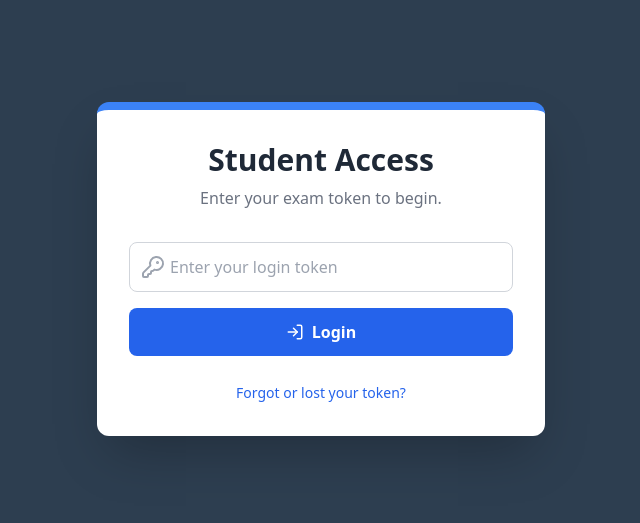
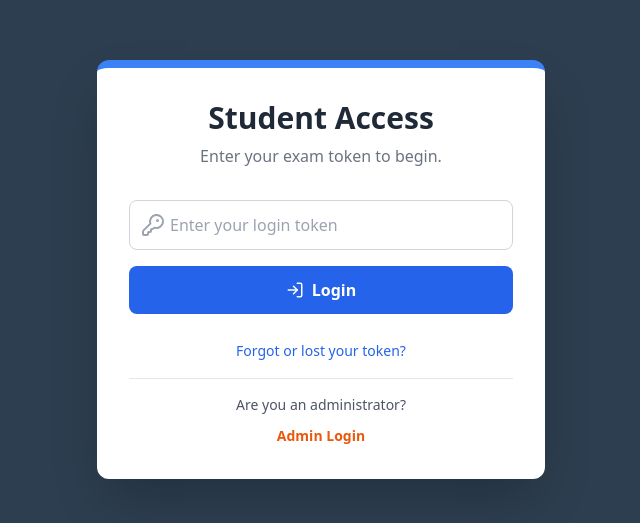
Before and after one commit to JaimeJrGavina/examplified, a React (Vite) app: page / in a window 1280 px wide. Shown: the part 131-654 px from the top of the page, without its empty margins (319-959 px from the left). Built offline with nearby package versions, Linux system fonts and the light colour scheme; no server answers.

Commit message:
Add Admin Login link to student login page

```diff
--- a/components/CustomerLogin.tsx
+++ b/components/CustomerLogin.tsx
@@ -72,6 +72,11 @@ const CustomerLogin: React.FC<CustomerLoginProps> = ({ onLogin, openRecovery })
         <div className="text-center mt-6">
           <a href="#" onClick={(e) => { e.preventDefault(); openRecovery(); }} className="text-sm text-blue-600 hover:underline">Forgot or lost your token?</a>
         </div>
+
+        <div className="text-center mt-4 pt-4 border-t border-gray-200">
+          <p className="text-sm text-gray-600 mb-2">Are you an administrator?</p>
+          <a href="#" onClick={(e) => { e.preventDefault(); window.history.pushState({}, '', '/admin'); window.location.reload(); }} className="text-sm text-orange-600 hover:underline font-semibold">Admin Login</a>
+        </div>
       </div>
     </div>
   );
```
